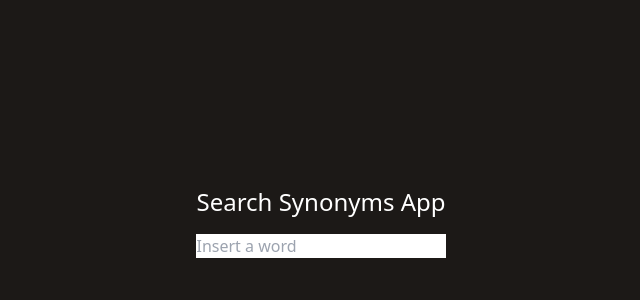
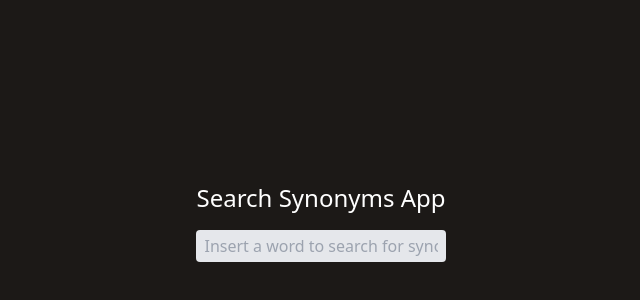
Before and after one commit to pato-1441/searchSynonyms, a React (Vite) app: page / in a window 1280 px wide. Shown: the part 178-478 px from the top of the page, without its empty margins (319-959 px from the left). Built offline with nearby package versions, Linux system fonts and the light colour scheme.

Commit message:
input done

```diff
--- a/src/App.tsx
+++ b/src/App.tsx
@@ -1,12 +1,9 @@
-import React from "react";
+import WordInput from "./components/WordInput/WordInput";
 
 const App = () => {
   return (
     <div className="flex items-center justify-center min-h-screen w-full bg-stone-900 text-white">
-      <div className="flex flex-col gap-4">
-        <h1 className="text-2xl">Search Synonyms App</h1>
-        <input type="text" placeholder="Insert a word" />
-      </div>
+      <WordInput />
     </div>
   );
 };
--- /dev/null
+++ b/src/components/WordInput/WordInput.tsx
@@ -0,0 +1,25 @@
+import { useState } from "react";
+
+type Props = {};
+
+const WordInput = (props: Props) => {
+  const [word, setWord] = useState("");
+
+  return (
+    <div className="flex flex-col gap-4">
+      <label htmlFor="wordInput" className="text-2xl">
+        Search Synonyms App
+      </label>
+      <input
+        id="wordInput"
+        onChange={(e) => setWord(e.target.value)}
+        value={word}
+        type="text"
+        className="text-black px-2 py-1 rounded bg-gray-200 hover:bg-white focus:bg-white"
+        placeholder="Insert a word to search for synonyms"
+      />
+    </div>
+  );
+};
+
+export default WordInput;
```
